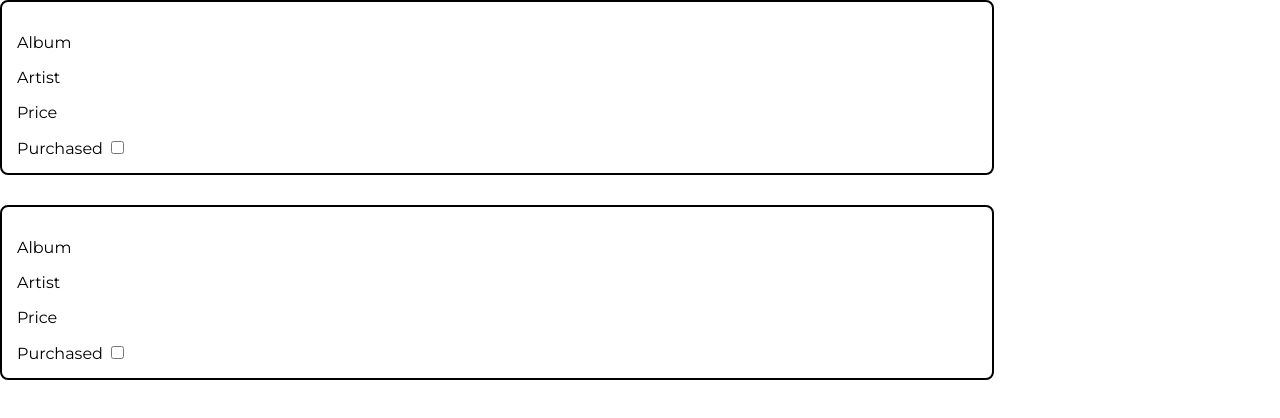
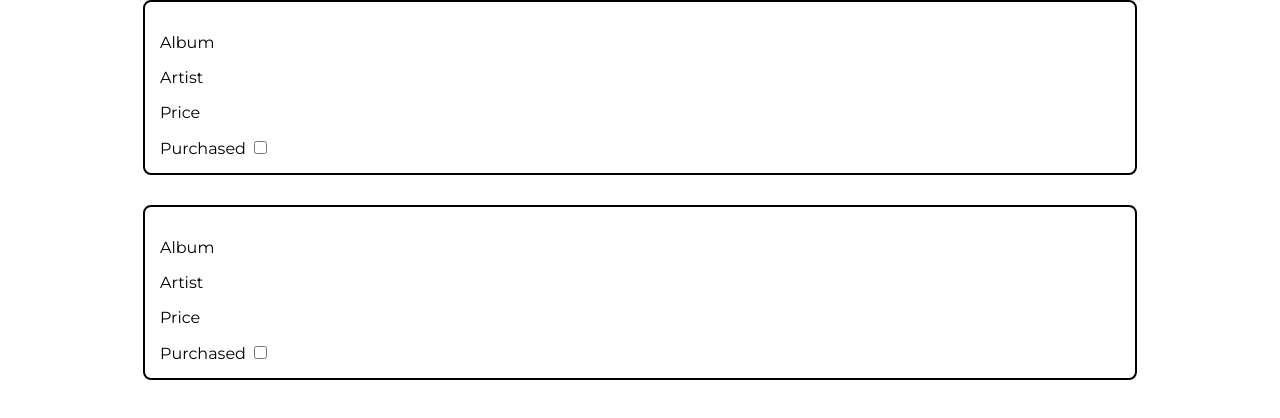
Before and after one commit to ceeoreo/kpop-album-wishlist, a website: page html/album-cards.html in a window 1280 px wide. Drawn offline with Linux system fonts and the light colour scheme.

Commit message:
Center album cards

```diff
--- a/css/styles.css
+++ b/css/styles.css
@@ -87,7 +87,9 @@ main {
 /* Album cards */
 
 .album-cards {
-
+    display: flex;
+    flex-flow: column wrap;
+    align-items: center;
 }
 
 .album-card {
```
